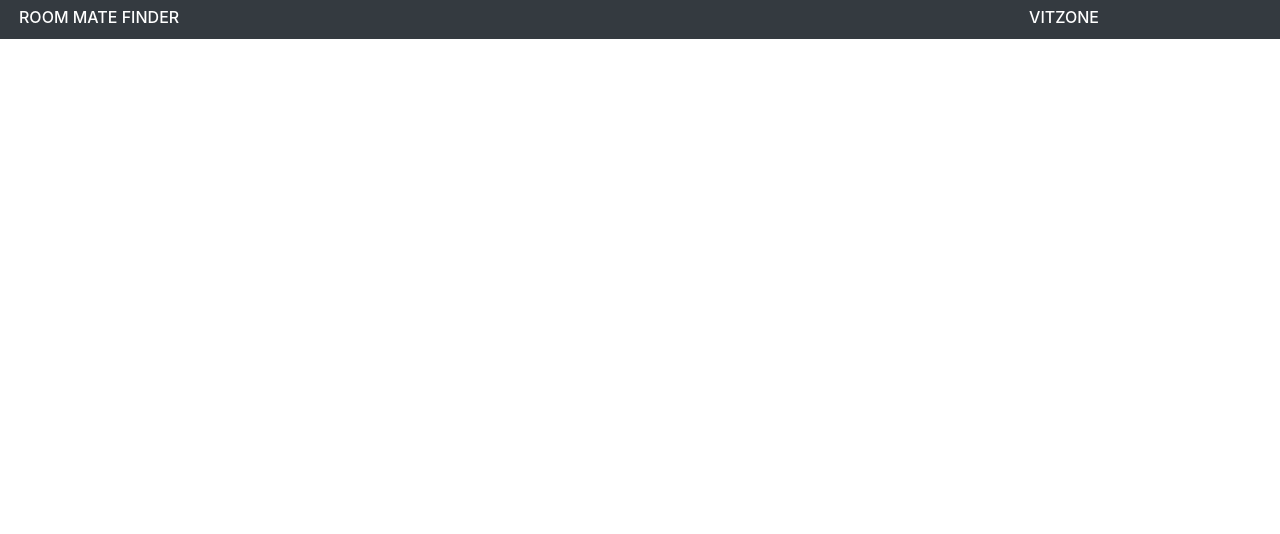
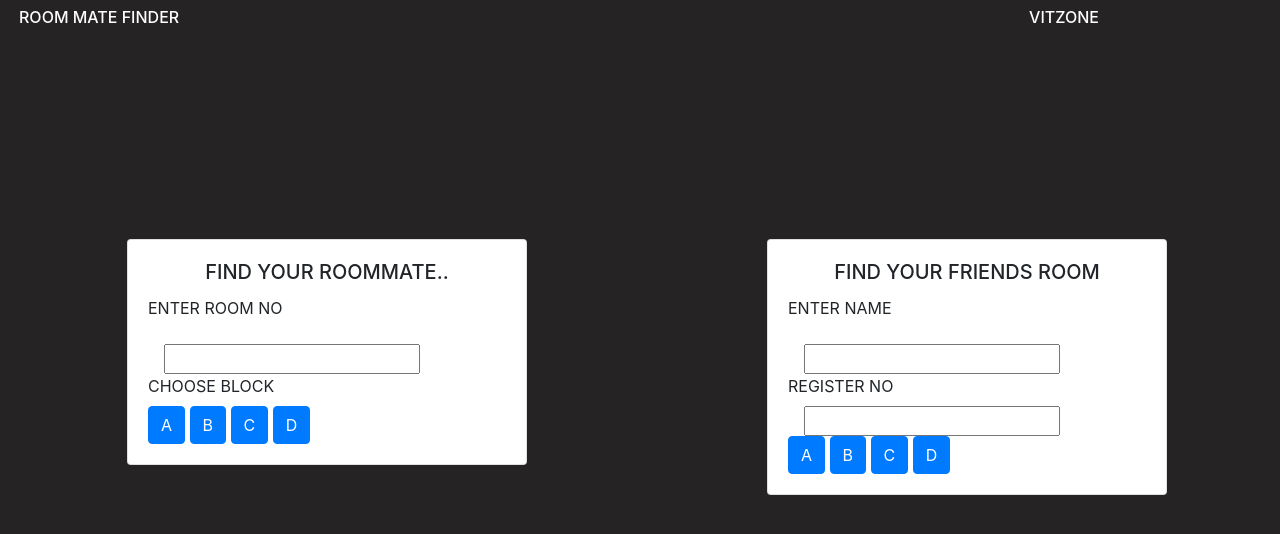
Before and after one commit to pmcode9992/VITZONE_web, a plain HTML site: page index.html in a window 1280 px wide. Drawn offline with nearby package versions, Linux system fonts and the light colour scheme.

Commit message:
Added cards in main page

```diff
--- a/CSS.css
+++ b/CSS.css
@@ -1,3 +1,23 @@
+header{
+    background-color: #262324;
+}
+section{
+    background-color: #262324;
+    height: 100vh;
+
+}
 #title_name1{
     text-align:center;
 }
+#main_section{
+    position: relative;
+    top: 25%;
+}
+.searchcard{
+    margin-left: 7rem;
+
+}
+.card{
+    width: 25rem;
+    background-color: #262324;
+}
--- a/index.html
+++ b/index.html
@@ -9,7 +9,7 @@
     <link rel="stylesheet" href="CSS.css">
 </head>
 <body>
-    <header class="bg-dark text-white pt-1 container-fluid">
+    <header class="text-white pt-1 container-fluid">
         <div class="row p-1">
             <div class="col-8" id="title_name">
                 <h6>ROOM MATE FINDER</h6>
@@ -21,8 +21,40 @@
         </div>
     </header>
 
-    <section>
+    <section class="container-fluid">
+        <div class="row" id="main_section">
+            <div class="searchcard col">
+                <div class="card">
+                    <div class="card-body">
+                      <h5 class="card-title text-center">FIND YOUR ROOMMATE..</h5>
+                      <label for="">ENTER ROOM NO</label>
+                      <input type="text" name="" id="" style="margin-left: 1rem; margin-top: 1rem;">
+                      <label for="">CHOOSE BLOCK</label><br>
+                      <a href="#" class="btn btn-primary" style="width: min-content;">A</a>
+                      <a href="#" class="btn btn-primary" style="width: min-content;">B</a>
+                      <a href="#" class="btn btn-primary" style="width: min-content;">C</a>
+                      <a href="#" class="btn btn-primary" style="width: min-content;">D</a>
+                    </div>
+                </div>
+            </div>
 
+            <div class="searchcard col">
+                <div class="card">
+                    <div class="card-body">
+                      <h5 class="card-title text-center">FIND YOUR FRIENDS ROOM</h5>
+                      <label for="">ENTER NAME</label>
+                      <input type="text" name="" id="" style="margin-left: 1rem; margin-top: 1rem;">
+                      <label for="">REGISTER NO</label>
+                      <input type="text" name="" id="" style="margin-left: 1rem; "><br>
+                      <a href="#" class="btn btn-primary" style="width: min-content;">A</a>
+                      <a href="#" class="btn btn-primary" style="width: min-content;">B</a>
+                      <a href="#" class="btn btn-primary" style="width: min-content;">C</a>
+                      <a href="#" class="btn btn-primary" style="width: min-content;">D</a>
+                    </div>
+                </div>
+
+            </div>
+        </div>
     </section>
 
     <link rel="stylesheet" href="https://cdn.jsdelivr.net/npm/bootstrap@4.4.1/dist/css/bootstrap.min.css" integrity="sha384-Vkoo8x4CGsO3+Hhxv8T/Q5PaXtkKtu6ug5TOeNV6gBiFeWPGFN9MuhOf23Q9Ifjh" crossorigin="anonymous">
```
